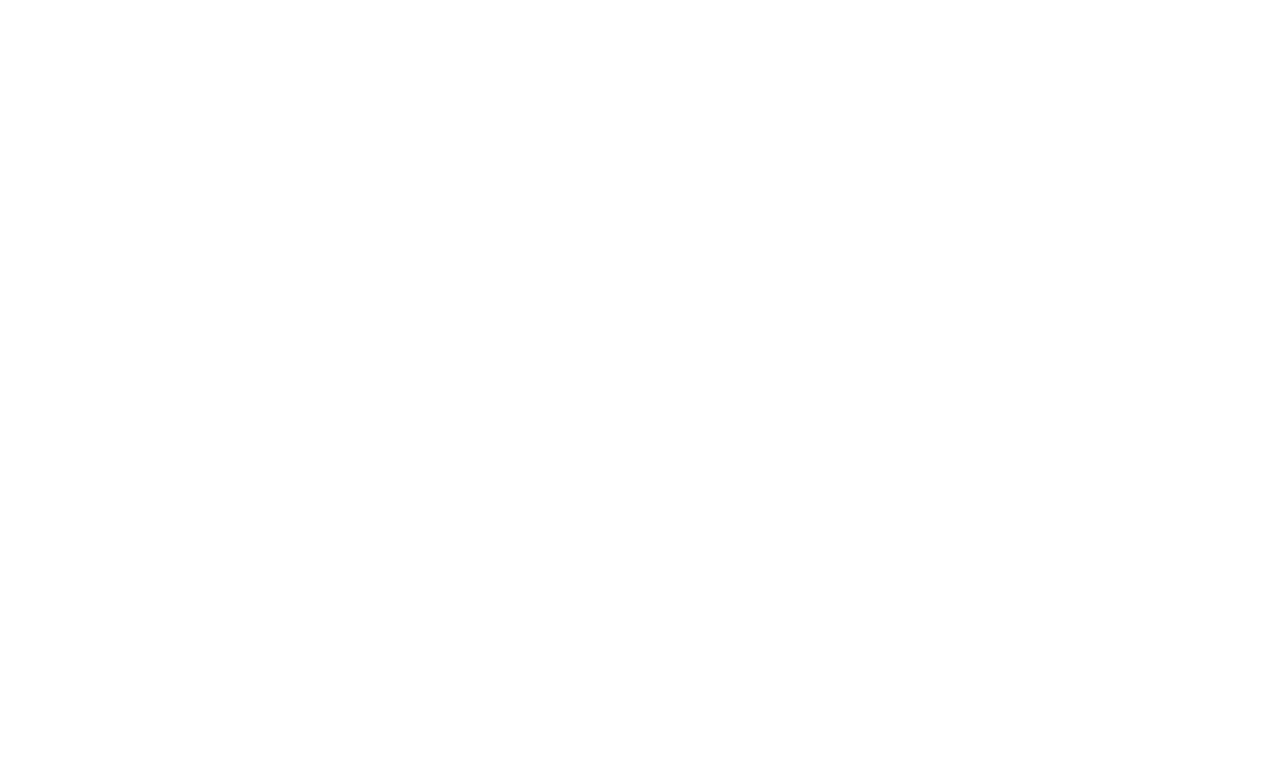
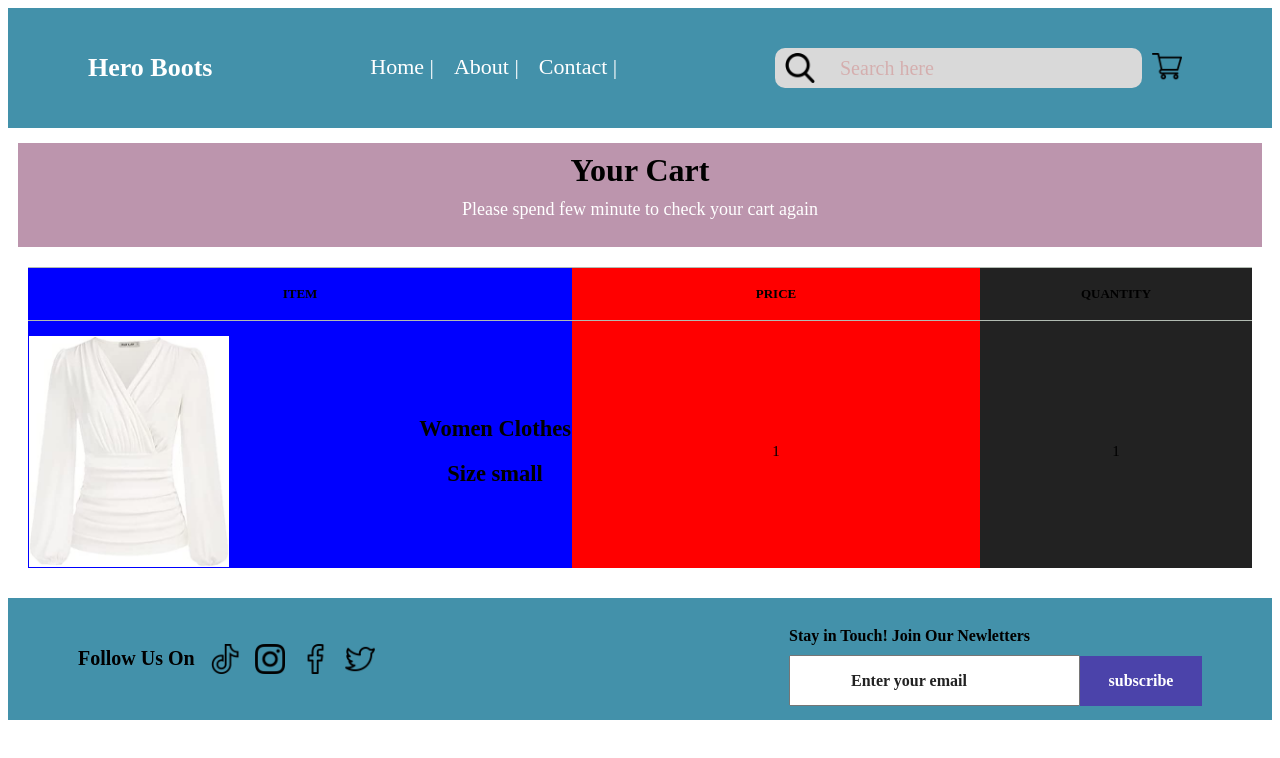
Before and after one commit to Samnangnouy/e-commerce-project, a Vue app: page /viewCarts in a window 1280 px wide. Before the commit this address had no page. Shown: the top 758 px of the page. Built offline with nearby package versions, Linux system fonts and the light colour scheme.

Commit message:
Add cart detail page

```diff
--- a/src/router/index.js
+++ b/src/router/index.js
@@ -40,6 +40,14 @@
       // this generates a separate chunk (About.[hash].js) for this route
       // which is lazy-loaded when the route is visited.
       component: () => import('../views/AddToCart.vue')
+    },
+    {
+      path: '/viewCarts',
+      name: 'viewCart',
+      // route level code-splitting
+      // this generates a separate chunk (About.[hash].js) for this route
+      // which is lazy-loaded when the route is visited.
+      component: () => import('../views/viewCart.vue')
     }
   ]
 })
--- /dev/null
+++ b/src/views/ViewCart.vue
@@ -0,0 +1,286 @@
+<template>
+    <div class="head">
+      <div class="title">
+        <h3>Hero Boots</h3>
+      </div>
+      <div class="content">
+        <a href="#">Home |</a>
+        <a href="#">About |</a>
+        <a href="#">Contact |</a>
+      </div>
+      <div class="search">
+        <div class="icon">
+          <img src="@/assets/Images/search.png">
+        </div>
+        <input type="text" placeholder="Search here">
+        <div class="icon1">
+          <img src="@/assets/Images/shopping-cart.png">
+        </div>
+      </div>
+    </div>
+    <div class="relate-product">
+      <h1>Your Cart</h1>
+      <p>Please spend few minute to check your cart again</p>
+    </div>
+    <div class="container">
+            <table width="100%">
+                <thead>
+                    <tr>
+                        <td>Item</td>
+                        <td>Price</td>
+                        <td>Quantity</td>
+                    </tr>
+                </thead>
+                <tbody>
+                    <tr>
+                        <td>
+                            <div class="image-box">
+                                <img src="@/assets/Images/clothe3.jpg">
+                                <div class="detail-product">
+                                    <h2>Women Clothes</h2>
+                                    <h2>Size small</h2>
+                                </div>
+                            </div>
+                        </td>
+                        <td>1</td>
+                        <td>1</td>
+                    </tr>
+                </tbody>
+            </table>
+        </div>
+    <div class="footer">
+      <div class="followup">
+        <p>Follow Us On</p>
+        <img src="@/assets/Images/tik-tok.png">
+        <img src="@/assets/Images/instagram.png">
+        <img src="@/assets/Images/facebook.png">
+        <img src="@/assets/Images/twitter.png">
+      </div>
+      <div class="subscribe">
+        <p>Stay in Touch! Join Our Newletters</p>
+        <input type="text" placeholder="Enter your email">
+        <button>subscribe</button>
+      </div>
+    </div>
+  </template>
+
+  <style>
+  *{
+    font-family: 'Inria Serif';
+  }
+  .head{
+    height: 120px;
+    background-color: #4391AA;
+    display: flex;
+    align-items: center;
+    justify-content: space-between;
+    padding-left: 80px;
+    padding-right: 80px;
+  }
+  .title h3{
+    font-size: 26px;
+    color: #fff;
+  }
+  .content a{
+    margin: 10px;
+    font-size: 22px;
+    color: #fff;
+    display: inline-block;
+    text-decoration: none;
+    font-family: Inria Serif;
+  }
+  .content a::after{
+    content: '';
+    width: 0%;
+    height: 2px;
+    display: block;
+    background-color: #FFFFFF;
+    transition: 0.5s;
+  }
+  .content a:hover::after{
+    width: 100%;
+  }
+  .search{
+    display: flex;
+    align-items: center;
+    justify-content: center;
+  }
+  .search input{
+    width: 224px;
+    height: 38px;
+    border-top-right-radius: 10px;
+    border-bottom-right-radius: 10px;
+    font-size: 20px;
+    border: none;
+    outline: none;
+    padding-left: 15px;
+    width: 300px;
+    background-color: #D9D9D9;
+  }
+  .search input::placeholder{
+    opacity: 0.5;
+    color: #D18585;
+  }
+  .search .icon{
+    display: flex;
+    align-items: center;
+    justify-content: center;
+    width: 50px;
+    height: 40px;
+    background-color: #D9D9D9;
+    border-top-left-radius: 10px;
+    border-bottom-left-radius: 10px;
+  }
+  .search .icon1{
+    display: flex;
+    align-items: center;
+    justify-content: center;
+    width: 50px;
+    height: 40px;
+  }
+  .search .icon1 img{
+    width: 30px;
+    height: 30px;
+    cursor: pointer;
+  }
+  .search .icon img{
+    width: 30px;
+    height: 30px;
+    border-top-left-radius: 10px;
+    border-bottom-left-radius: 10px;
+    color: transparent;
+  }
+
+  .relate-product{
+  height: 104px;
+  background-color: #BC95AD;
+  margin-top: 15px;
+  margin-left: 10px;
+  margin-right: 10px;
+  display: flex;
+  flex-direction: column;
+  align-items: center;
+  justify-content: center;
+}
+.relate-product h1{
+  margin-top: 0;
+  font-size: 32px;
+  margin-bottom: 10px;
+}
+.relate-product p{
+  font-size: 18px;
+  color: #FFFFFF;
+  margin-top: 0;
+}
+.container{
+    margin: 20px 20px;
+}
+table{
+    /* background-color: red; */
+    width: 100%;
+    border-collapse: collapse;
+    table-layout: fixed;
+    white-space: nowrap;
+}
+table td:nth-child(1){
+    width: 200px;
+    text-align: center;
+    background-color: blue
+}
+table td:nth-child(1) .image-box{
+    width: 100%;
+    display: flex;
+    align-items: center;
+    justify-content: space-between;
+}
+table td:nth-child(1) .image-box img{
+    width: 200px;
+}
+table td:nth-child(2){
+    width: 150px;
+    text-align: center;
+    background-color: red;
+}
+table td:nth-child(3){
+    width: 100px;
+    text-align: center;
+    background-color: #222;
+}
+table thead{
+    border: 1px solid #b2bbb2;
+    border-left: none;
+    border-right: none;
+}
+table thead td{
+    font-weight: 700;
+    text-transform: uppercase;
+    font-size: 13px;
+    padding: 18px 0;
+}
+table tbody tr td{
+    padding-top: 15px;
+}
+table tbody td{
+    font-size: 15px;
+}
+  .footer{
+    height: 122px;
+    background-color: #4391AA;
+    margin-top: 15px;
+    margin-top: 30px;
+    display: flex;
+    align-items: center;
+    justify-content: space-between;
+  }
+  .followup{
+    display: flex;
+    align-items: center;
+    margin-left: 70px;
+  }
+  .followup p{
+    font-size: 20px;
+    font-weight: 600;
+    margin-right: 15px;
+  }
+  .followup img{
+    width: 30px;
+    height: 30px;
+    margin-right: 15px;
+    cursor: pointer;
+  }
+  .subscribe{
+    margin-right: 70px;
+  }
+  .subscribe p{
+    font-size: 16px;
+    font-weight: 600;
+    margin-bottom: 10px;
+  }
+  .subscribe input{
+    width: 225px;
+    height: 45px;
+    padding-left: 60px;
+    font-size: 16px;
+    font-weight: 600;
+    color: #222;
+    outline: none;
+  }
+  .subscribe input::placeholder{
+    color: #222;
+  }
+  .subscribe button{
+    width: 122px;
+    height: 50px;
+    font-size: 16px;
+    font-weight: 600;
+    color: #FFFFFF;
+    background-color: #4B43AA;
+    border: none;
+    cursor: pointer;
+  }
+  .subscribe button:hover{
+    background-image: linear-gradient(to right, #f83600 0%, #f9d423 100%);
+    box-shadow: 5px 5px 10px 2px rgba(0,0,0,.8);
+    transition-duration: 0.4s;
+  }
+  </style>
```
